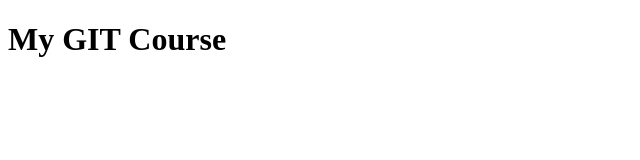
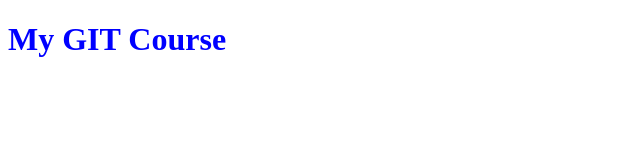
Before and after one commit to PimeLee/PimeLee.github.io, a plain HTML site: page index.html in a window 1280 px wide. Shown: the whole page, without its empty margins (0-640 px from the left). Drawn offline with Linux system fonts and the light colour scheme.

Commit message:
add index.html and contact.html

```diff
--- a/index.html
+++ b/index.html
@@ -6,6 +6,7 @@
     <meta name="viewport" content="width=device-width, initial-scale=1.0">
     <title>myportfolio</title>
 </head>
-<body><h1>My GIT Course</h1>
+<body>
+    <h1 style="color:blue">My GIT Course</h1>
 </body>
 </html>
```
